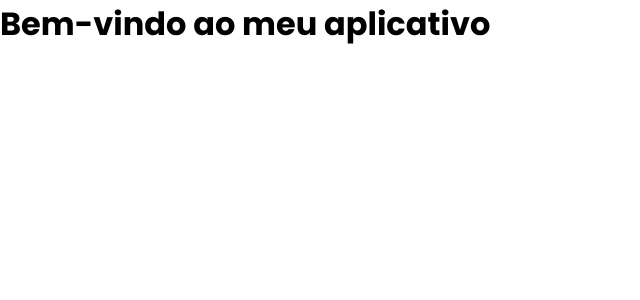
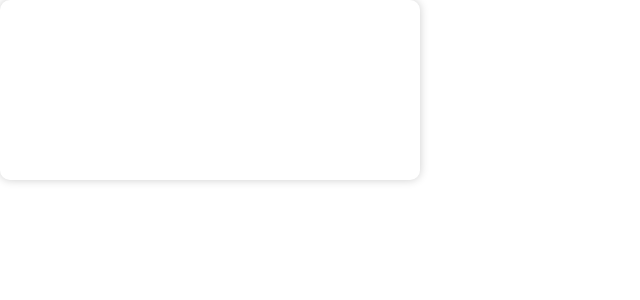
Before and after one commit to noahmeercy/dashboard-chiaperini, a React (Vite) app: page /dashboard in a window 1280 px wide. Shown: the top 300 px of the page, without its empty margins (0-640 px from the left). Built offline with nearby package versions, Linux system fonts and the light colour scheme.

Commit message:
Update Dashboard

```diff
--- a/src/containers/dashboard/dashboard.jsx
+++ b/src/containers/dashboard/dashboard.jsx
@@ -4,10 +4,21 @@
 
 function Dashboard() {
     return (
-      <div>
-        <h1>Bem-vindo ao meu aplicativo</h1>
-      </div>
+        <main className='container'>
+            <div className='card'>
+                <h3>RH</h3>
+            </div>
+            <div className='card'>
+                <h3>ALMOXARIFADO</h3>
+            </div>
+            <div className='card'>
+                <h3>COMPRAS</h3>
+            </div>
+            <div className='card'>
+                <h3>NACIONALIZADO</h3>
+            </div>
+        </main>
     );
-  }
+}
 
 export default Dashboard
```
